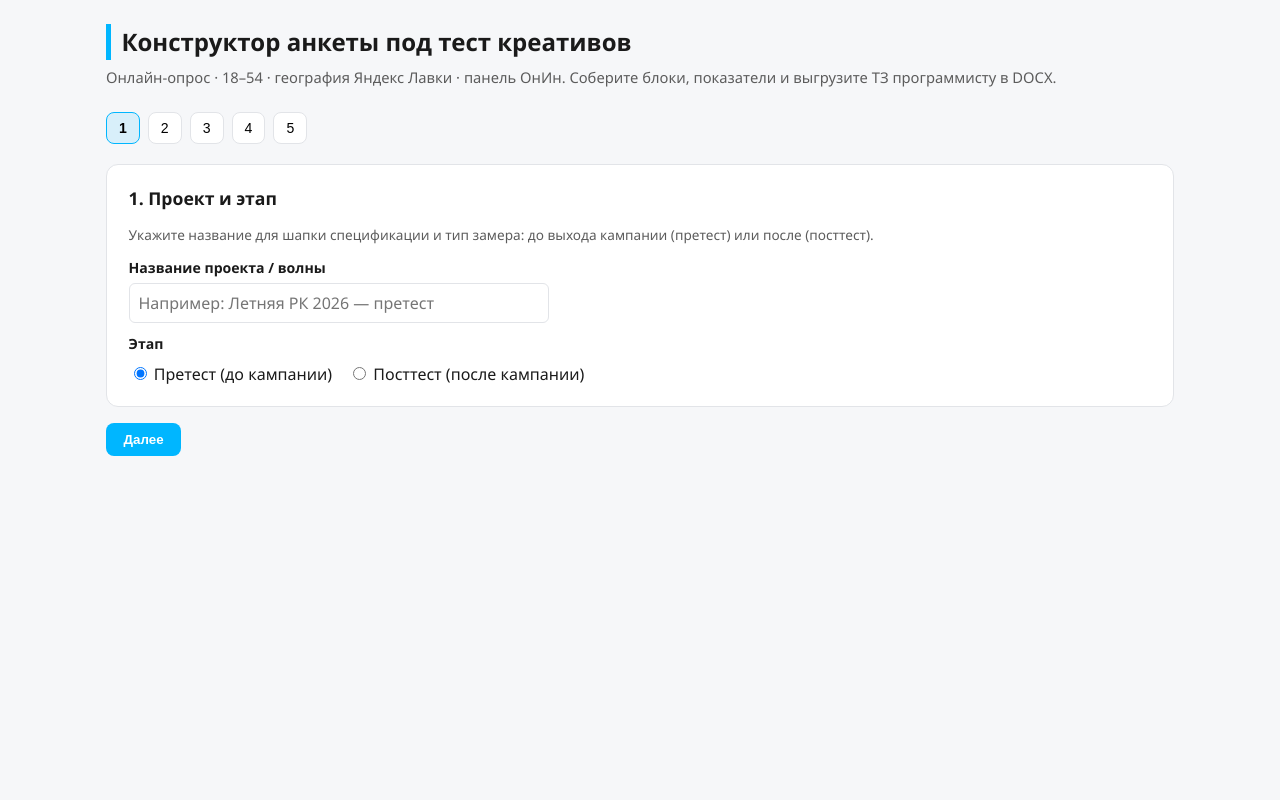
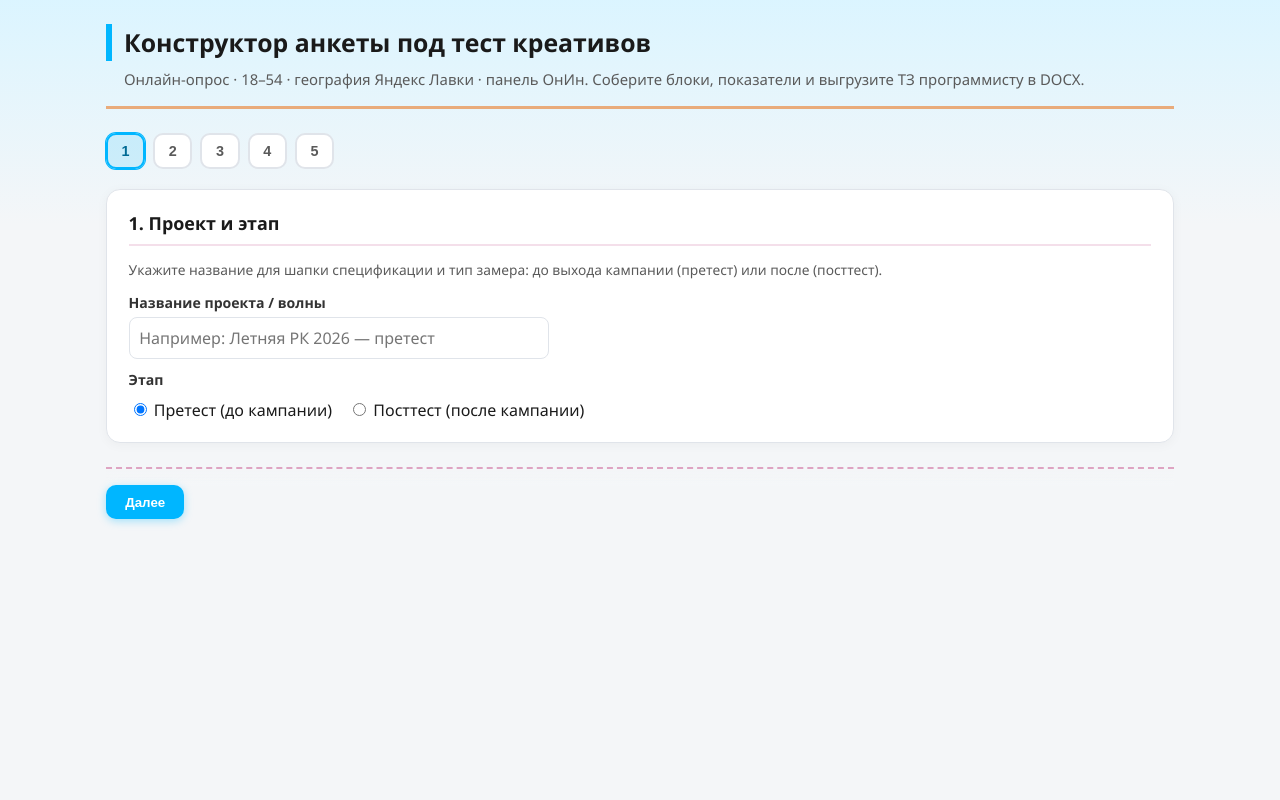
Before and after one commit to olesyagrinenko-eng/konstruktor-anket, a Flask app: page / in a window 1280 px wide. Run offline with Flask 3, Linux system fonts and the light colour scheme.

Commit message:
Add files via upload

```diff
--- a/static/style.css
+++ b/static/style.css
@@ -1,12 +1,15 @@
 :root {
-  --a1: #00b6ff;
-  --a2: #dea4c2;
-  --a3: #e9ab7b;
-  --bg: #f6f7f9;
-  --card: #fff;
+  --accent-blue: #00b6ff;
+  --accent-pink: #dea4c2;
+  --accent-sand: #e9ab7b;
+  --accent-blue-dim: rgba(0, 182, 255, 0.14);
+  --accent-pink-dim: rgba(222, 164, 194, 0.35);
+  --accent-sand-dim: rgba(233, 171, 123, 0.28);
+  --bg: #f4f6f8;
+  --card: #ffffff;
   --text: #1a1a1a;
-  --muted: #5c5c5c;
-  --border: #e2e4e8;
+  --muted: #5a5a5a;
+  --border: #e0e4ea;
 }
 
 * { box-sizing: border-box; }
@@ -14,7 +17,8 @@
 body {
   margin: 0;
   font-family: "Segoe UI", system-ui, -apple-system, sans-serif;
-  background: var(--bg);
+  background: linear-gradient(180deg, var(--accent-blue-dim) 0%, var(--bg) 28%);
+  background-attachment: fixed;
   color: var(--text);
   line-height: 1.5;
   min-height: 100vh;
@@ -23,24 +27,30 @@ body {
 .wrap {
   max-width: 1100px;
   margin: 0 auto;
-  padding: 1.5rem 1rem 3rem;
+  padding: 1.5rem 1rem 4rem;
+  position: relative;
+  z-index: 1;
 }
 
 header.page {
   margin-bottom: 1.5rem;
+  padding-bottom: 1rem;
+  border-bottom: 3px solid var(--accent-sand);
 }
 
 header.page h1 {
-  margin: 0 0 0.35rem;
-  font-size: 1.5rem;
-  border-left: 5px solid var(--a1);
-  padding-left: 0.65rem;
+  margin: 0 0 0.4rem;
+  font-size: 1.55rem;
+  border-left: 6px solid var(--accent-blue);
+  padding-left: 0.75rem;
 }
 
 header.page p {
   margin: 0;
+  padding-left: 0.75rem;
   color: var(--muted);
-  font-size: 0.92rem;
+  font-size: 0.93rem;
+  border-left: 6px solid transparent;
 }
 
 .steps {
@@ -48,35 +58,49 @@ header.page p {
   flex-wrap: wrap;
   gap: 0.5rem;
   margin-bottom: 1.25rem;
+  position: relative;
+  z-index: 2;
 }
 
 .steps button {
-  border: 1px solid var(--border);
+  border: 2px solid var(--border);
   background: var(--card);
-  padding: 0.45rem 0.75rem;
-  border-radius: 8px;
+  padding: 0.5rem 0.85rem;
+  border-radius: 10px;
   cursor: pointer;
-  font-size: 0.88rem;
+  font-size: 0.9rem;
+  font-weight: 600;
+  color: var(--muted);
+  transition: border-color 0.15s, background 0.15s, color 0.15s;
+}
+
+.steps button:hover {
+  border-color: var(--accent-pink);
+  color: var(--text);
 }
 
 .steps button.active {
-  border-color: var(--a1);
-  background: rgba(0, 182, 255, 0.12);
-  font-weight: 600;
+  border-color: var(--accent-blue);
+  background: var(--accent-blue-dim);
+  color: #006a94;
+  box-shadow: 0 0 0 1px var(--accent-blue);
 }
 
 .panel {
   background: var(--card);
   border: 1px solid var(--border);
-  border-radius: 12px;
+  border-radius: 14px;
   padding: 1.25rem 1.35rem;
   margin-bottom: 1rem;
+  box-shadow: 0 2px 12px rgba(0, 0, 0, 0.04);
 }
 
 .panel h2 {
   margin: 0 0 0.75rem;
-  font-size: 1.1rem;
+  font-size: 1.12rem;
   color: var(--text);
+  padding-bottom: 0.45rem;
+  border-bottom: 2px solid var(--accent-pink-dim);
 }
 
 label.lbl {
@@ -84,6 +108,7 @@ label.lbl {
   font-size: 0.88rem;
   font-weight: 600;
   margin: 0.65rem 0 0.25rem;
+  color: #333;
 }
 
 input[type="text"],
@@ -92,10 +117,18 @@ select,
 textarea {
   width: 100%;
   max-width: 420px;
-  padding: 0.45rem 0.55rem;
+  padding: 0.5rem 0.6rem;
   border: 1px solid var(--border);
-  border-radius: 6px;
+  border-radius: 8px;
   font: inherit;
+}
+
+input:focus,
+select:focus,
+textarea:focus {
+  outline: none;
+  border-color: var(--accent-blue);
+  box-shadow: 0 0 0 3px var(--accent-blue-dim);
 }
 
 textarea { max-width: 100%; min-height: 72px; resize: vertical; }
@@ -121,57 +154,130 @@ textarea { max-width: 100%; min-height: 72px; resize: vertical; }
 .chk-list label {
   display: flex;
   align-items: flex-start;
-  gap: 0.5rem;
-  margin: 0.4rem 0;
+  gap: 0.55rem;
+  margin: 0.45rem 0;
+  padding: 0.5rem 0.65rem;
   font-size: 0.9rem;
   cursor: pointer;
+  border-radius: 8px;
+  transition: background 0.12s;
 }
 
-.chk-list input { margin-top: 0.2rem; }
+.chk-list label:hover {
+  background: var(--accent-sand-dim);
+}
+
+.chk-list input {
+  margin-top: 0.25rem;
+  accent-color: var(--accent-blue);
+  width: 1.05rem;
+  height: 1.05rem;
+  flex-shrink: 0;
+}
 
 .chk-list small {
   display: block;
   color: var(--muted);
   font-weight: normal;
-  margin-top: 0.15rem;
+  margin-top: 0.2rem;
+  line-height: 1.35;
+}
+
+.chk-empty {
+  margin: 0.5rem 0;
+  padding: 0.75rem 1rem;
+  background: var(--accent-sand-dim);
+  border-left: 4px solid var(--accent-sand);
+  border-radius: 0 8px 8px 0;
+  font-size: 0.9rem;
+  color: #4a4035;
 }
 
 .actions {
   display: flex;
   flex-wrap: wrap;
-  gap: 0.6rem;
+  gap: 0.65rem;
   margin-top: 1rem;
+  position: relative;
+  z-index: 2;
+}
+
+#navActions {
+  margin-top: 1.5rem;
+  padding-top: 1rem;
+  border-top: 2px dashed var(--accent-pink);
+  position: sticky;
+  bottom: 0;
+  background: linear-gradient(transparent, var(--bg) 30%);
+  padding-bottom: 0.5rem;
+  z-index: 5;
 }
 
 button.primary {
-  background: var(--a1);
+  background: var(--accent-blue);
   color: #fff;
   border: none;
-  padding: 0.55rem 1.1rem;
-  border-radius: 8px;
-  font-weight: 600;
+  padding: 0.6rem 1.2rem;
+  border-radius: 10px;
+  font-weight: 700;
   cursor: pointer;
+  box-shadow: 0 2px 8px rgba(0, 182, 255, 0.35);
+  transition: filter 0.15s, transform 0.08s;
 }
 
-button.primary:hover { filter: brightness(1.05); }
+button.primary:hover {
+  filter: brightness(1.06);
+}
+
+button.primary:active {
+  transform: scale(0.98);
+}
+
+button.primary:focus-visible {
+  outline: 3px solid var(--accent-sand);
+  outline-offset: 2px;
+}
 
 button.secondary {
   background: var(--card);
-  border: 1px solid var(--border);
-  padding: 0.55rem 1rem;
-  border-radius: 8px;
+  border: 2px solid var(--border);
+  padding: 0.55rem 1.05rem;
+  border-radius: 10px;
   cursor: pointer;
+  font-weight: 600;
+  color: #444;
+  transition: border-color 0.15s, background 0.15s;
+}
+
+button.secondary:hover {
+  border-color: var(--accent-pink);
+  background: var(--accent-pink-dim);
+}
+
+button.secondary:focus-visible {
+  outline: 3px solid var(--accent-blue);
+  outline-offset: 2px;
 }
 
 button.secondary.accent {
-  border-color: var(--a3);
-  background: rgba(233, 171, 123, 0.15);
+  border-color: var(--accent-sand);
+  background: var(--accent-sand-dim);
+  color: #5c4428;
+}
+
+button.secondary.accent:hover {
+  border-color: #d49250;
+  background: rgba(233, 171, 123, 0.42);
 }
 
 .err {
-  color: #b00020;
-  font-size: 0.88rem;
-  margin-top: 0.5rem;
+  color: #a30018;
+  font-size: 0.9rem;
+  margin: 0.5rem 0 0.75rem;
+  padding: 0.65rem 0.85rem;
+  background: #fff0f0;
+  border-radius: 8px;
+  border-left: 4px solid #e04060;
 }
 
 .hidden { display: none !important; }
@@ -186,14 +292,15 @@ table.spec {
 table.spec th,
 table.spec td {
   border: 1px solid var(--border);
-  padding: 0.4rem 0.45rem;
+  padding: 0.45rem 0.5rem;
   vertical-align: top;
   text-align: left;
 }
 
 table.spec th {
-  background: #f0f2f5;
-  font-weight: 600;
+  background: linear-gradient(180deg, var(--accent-blue-dim), #eef6fa);
+  font-weight: 700;
+  color: #0a5f7a;
 }
 
 table.spec input,
@@ -207,13 +314,22 @@ table.spec textarea { min-height: 48px; }
 
 .block-title {
   margin: 1rem 0 0.35rem;
-  font-size: 1rem;
-  color: var(--a2);
-  font-weight: 700;
+  font-size: 1.02rem;
+  color: #8b4a6b;
+  font-weight: 800;
+  padding-left: 0.5rem;
+  border-left: 4px solid var(--accent-pink);
 }
 
 .hint {
-  font-size: 0.85rem;
+  font-size: 0.86rem;
   color: var(--muted);
   margin-bottom: 0.75rem;
+  line-height: 1.45;
 }
+
+.row-del {
+  font-size: 1.2rem;
+  line-height: 1;
+  min-width: 2.25rem;
+}
--- a/templates/index.html
+++ b/templates/index.html
@@ -3,8 +3,9 @@
 <head>
   <meta charset="utf-8">
   <meta name="viewport" content="width=device-width, initial-scale=1">
+  <meta name="api-prefix" content="{{ request.script_root or '' }}">
   <title>Конструктор анкет — тесты креативов</title>
-  <link rel="stylesheet" href="{{ url_for('static', filename='style.css') }}">
+  <link rel="stylesheet" href="{{ url_for('static', filename='style.css') }}?v=3">
 </head>
 <body>
   <div class="wrap">
@@ -92,6 +93,6 @@
       <button type="button" class="primary" id="btnNext">Далее</button>
     </div>
   </div>
-  <script src="{{ url_for('static', filename='app.js') }}"></script>
+  <script src="{{ url_for('static', filename='app.js') }}?v=3" defer></script>
 </body>
 </html>
```
Also changed, not shown: static/app.js (+130 -32 lines).
